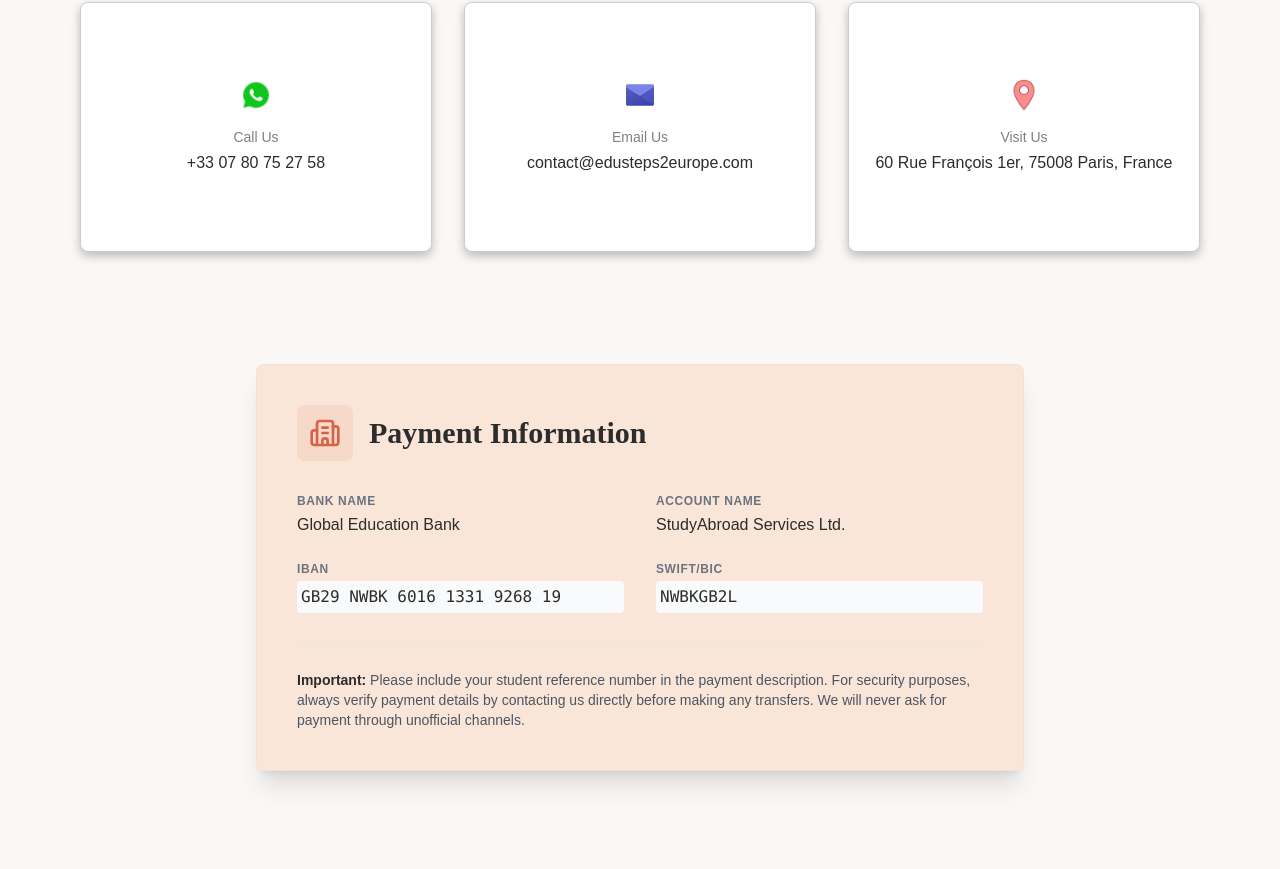
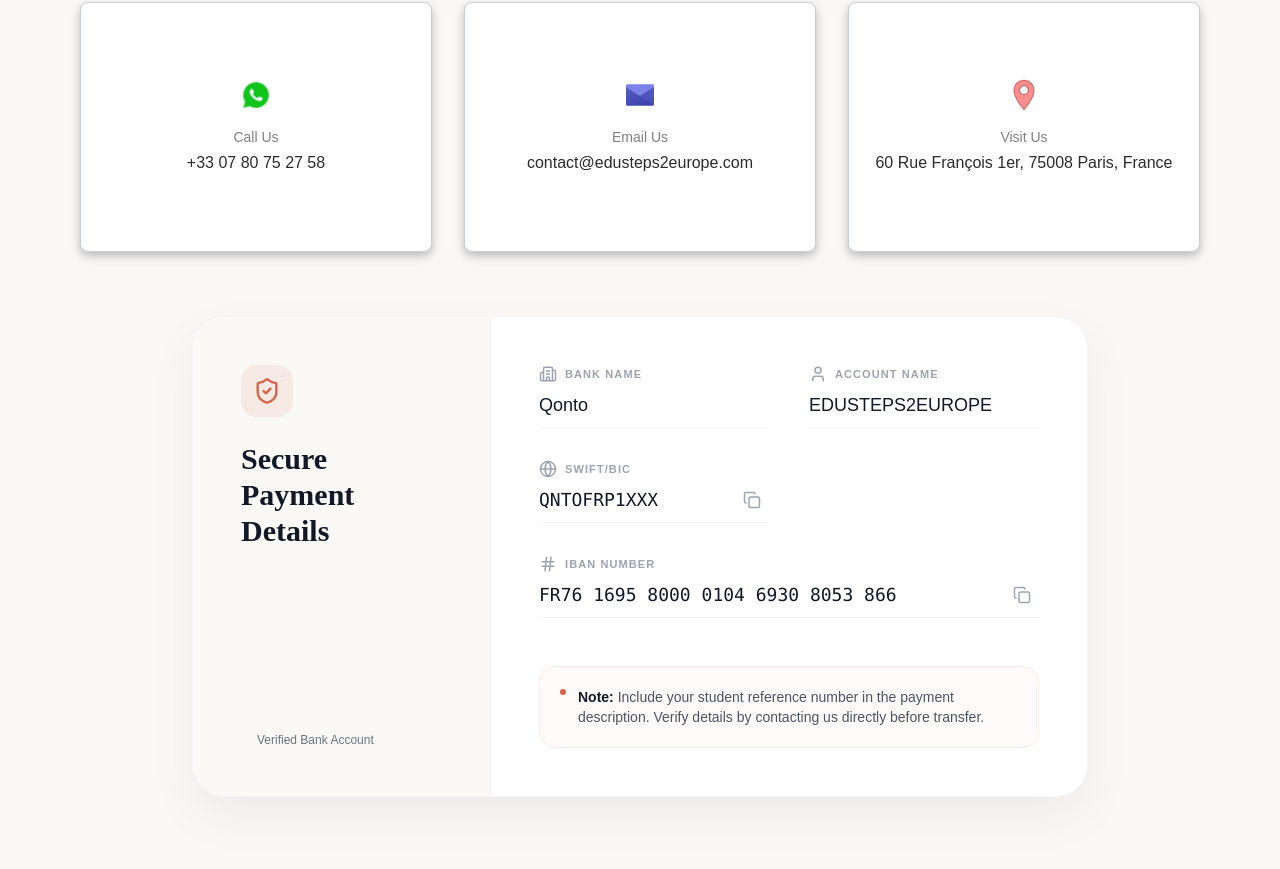
Before and after one commit to JanaJms/edusteps2europe, a React (Create React App) app: page /contact in a window 1280 px wide. Shown: the part 910-1779 px from the top of the page. Built offline with nearby package versions, Linux system fonts and the light colour scheme.

Commit message:
update bank section

```diff
--- a/src/components/views/contact/ContactSection.js
+++ b/src/components/views/contact/ContactSection.js
@@ -1,11 +1,12 @@
-import React from 'react'
-import { Building2 } from 'lucide-react'
+import React, { useState } from 'react'
 import mail from "../../../assets/images/icons8-email-48.png"
 import location from "../../../assets/images/icons8-location-40.png"
 import phone from "../../../assets/images/icons8-whatsapp-30.png"
 // Assuming these are your custom card components
 import { Card, InfoCard } from '../../cards/Contact'
 import { chatOnWhatsapp, openLocation, openMail } from '../../../utils/utils'
+import { Building2, User, Globe, Hash, Copy, CheckCircle2, ShieldCheck } from 'lucide-react'
+
 
 export default function ContactSection() {
     return (
@@ -46,36 +47,68 @@
                     </div>
                 </div>
             </section>
+            {/* PAYMENT INFORMATION SECTION */}
+            <section className="w-full px-4 md:px-6">
+                <div className="max-w-4xl mx-auto bg-white border border-gray-100 shadow-[0_20px_50px_rgba(0,0,0,0.05)] rounded-[32px] overflow-hidden">
+                    <div className="flex flex-col md:flex-row">
 
-            {/* Bank Details Section */}
-            <section className="w-full py-8 lg:py-12">
-                <div className="container mx-auto px-4 md:px-6 lg:px-8">
-                    <div className="max-w-3xl mx-auto">
-                        <Card variant="highlighted" className="p-6 md:p-10 rounded-2xl shadow-xl">
-                            <div className="flex items-center gap-4 mb-8">
-                                <div className="p-3 bg-orange/10 rounded-lg">
-                                    <Building2 size={32} className="text-orange" />
+                        {/* Left Side: Branding/Title */}
+                        <div className="bg-[#FAF9F6] p-8 md:p-12 lg:w-1/3 flex flex-col justify-between border-b md:border-b-0 md:border-r border-gray-100">
+                            <div>
+                                <div className="inline-flex items-center justify-center p-3 bg-orange/10 rounded-2xl mb-6">
+                                    <ShieldCheck size={28} className="text-orange" />
                                 </div>
-                                <h2 className="font-playfair text-2xl lg:text-3xl font-bold">
-                                    Payment Information
+                                <h2 className="font-playfair text-2xl md:text-3xl font-bold text-gray-900 leading-tight">
+                                    Secure <br /> Payment Details
                                 </h2>
                             </div>
+                            <p className="text-xs text-gray-500 mt-8 flex items-center gap-2">
+                                <span className="w-2 h-2 bg-green-500 rounded-full animate-pulse"></span>
+                                Verified Bank Account
+                            </p>
+                        </div>
 
-                            <div className="grid grid-cols-1 sm:grid-cols-2 gap-x-8 gap-y-6">
-                                <DetailItem label="Bank Name" value="Global Education Bank" />
-                                <DetailItem label="Account Name" value="StudyAbroad Services Ltd." />
-                                <DetailItem label="IBAN" value="GB29 NWBK 6016 1331 9268 19" isMono />
-                                <DetailItem label="SWIFT/BIC" value="NWBKGB2L" isMono />
+                        {/* Right Side: Bank Details Grid */}
+                        <div className="p-8 md:p-12 lg:w-2/3">
+                            <div className="grid grid-cols-1 sm:grid-cols-2 gap-x-10 gap-y-8">
+                                <BankDetail
+                                    icon={<Building2 size={18} />}
+                                    label="Bank Name"
+                                    value="Qonto"
+                                />
+                                <BankDetail
+                                    icon={<User size={18} />}
+                                    label="Account Name"
+                                    value="EDUSTEPS2EUROPE"
+                                />
+                                <BankDetail
+                                    icon={<Globe size={18} />}
+                                    label="SWIFT/BIC"
+                                    value="QNTOFRP1XXX"
+                                    copyable
+                                />
+                                <BankDetail
+                                    icon={<Hash size={18} />}
+                                    label="IBAN Number"
+                                    value="FR76 1695 8000 0104 6930 8053 866"
+                                    copyable
+                                    isFullWidth
+                                />
                             </div>
 
-                            <div className="mt-8 pt-6 border-t border-gray-200">
-                                <p className="text-xs md:text-sm text-gray-600 leading-relaxed">
-                                    <strong className="text-black-metal">Important:</strong> Please include your student reference number in the payment description.
-                                    For security purposes, always verify payment details by contacting us directly before making any transfers.
-                                    We will never ask for payment through unofficial channels.
-                                </p>
+                            {/* Important Footer */}
+                            <div className="mt-12 p-5 bg-orange/[0.03] border border-orange/10 rounded-2xl">
+                                <div className="flex gap-3">
+                                    <div className="shrink-0 mt-0.5">
+                                        <div className="w-1.5 h-1.5 bg-orange rounded-full"></div>
+                                    </div>
+                                    <p className="text-xs md:text-sm text-gray-600 leading-relaxed">
+                                        <strong className="text-gray-900">Note:</strong> Include your student reference number in the payment description. Verify details by contacting us directly before transfer.
+                                    </p>
+                                </div>
                             </div>
-                        </Card>
+                        </div>
+
                     </div>
                 </div>
             </section>
@@ -84,15 +117,40 @@
 }
 
 /**
- * Sub-component for individual bank details to keep the grid clean
+ * Modern Bank Detail Component with Copy functionality
  */
-function DetailItem({ label, value, isMono = false, onClick }) {
+function BankDetail({ icon, label, value, copyable = false, isFullWidth = false }) {
+    const [copied, setCopied] = useState(false);
+
+    const handleCopy = () => {
+        navigator.clipboard.writeText(value);
+        setCopied(true);
+        setTimeout(() => setCopied(false), 2000);
+    };
+
     return (
-        <div onClick={onClick} className="flex flex-col cursor-pointer">
-            <p className="text-xs uppercase tracking-wider text-gray-500 mb-1 font-semibold">{label}</p>
-            <p className={`text-[15px] md:text-base text-black-metal break-all ${isMono ? "font-mono bg-gray-50 p-1 rounded" : "font-medium"}`}>
-                {value}
-            </p>
+        <div className={`group ${isFullWidth ? 'sm:col-span-2' : ''}`}>
+            <div className="flex items-center gap-2 mb-2 text-gray-400">
+                {icon}
+                <span className="text-[11px] uppercase tracking-[0.1em] font-bold">{label}</span>
+            </div>
+
+            <div className="relative flex items-center justify-between group/item">
+                <p className={`text-[15px] md:text-lg font-medium text-gray-900 break-all pr-8 ${copyable ? 'font-mono' : ''}`}>
+                    {value}
+                </p>
+
+                {copyable && (
+                    <button
+                        onClick={handleCopy}
+                        className="absolute right-0 p-2 text-gray-400 hover:text-orange transition-colors"
+                        title="Copy to clipboard"
+                    >
+                        {copied ? <CheckCircle2 size={18} className="text-green-500" /> : <Copy size={18} />}
+                    </button>
+                )}
+            </div>
+            <div className="h-[1px] w-full bg-gray-100 mt-2 group-hover:bg-orange/30 transition-colors"></div>
         </div>
-    )
+    );
 }
```
